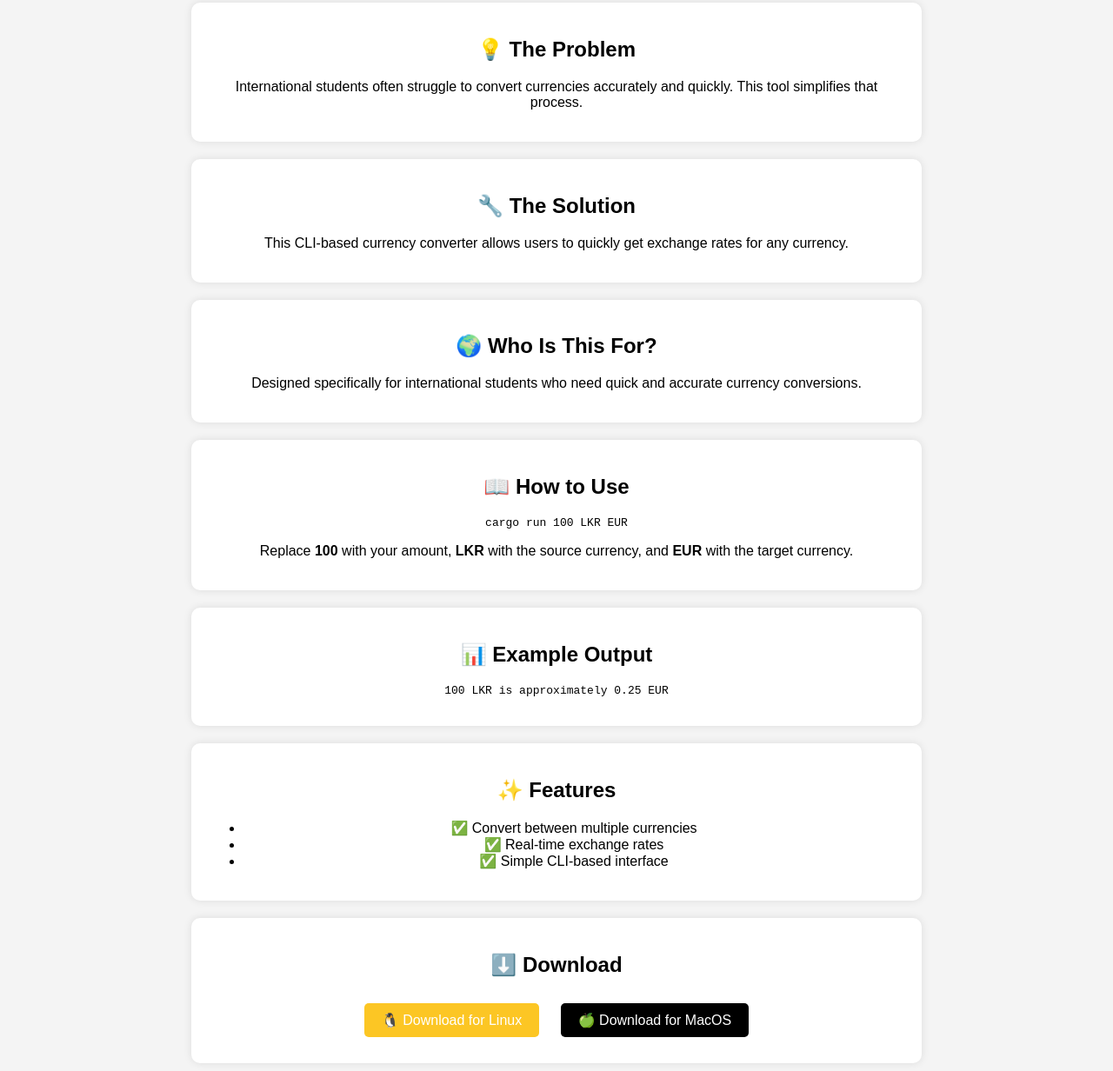
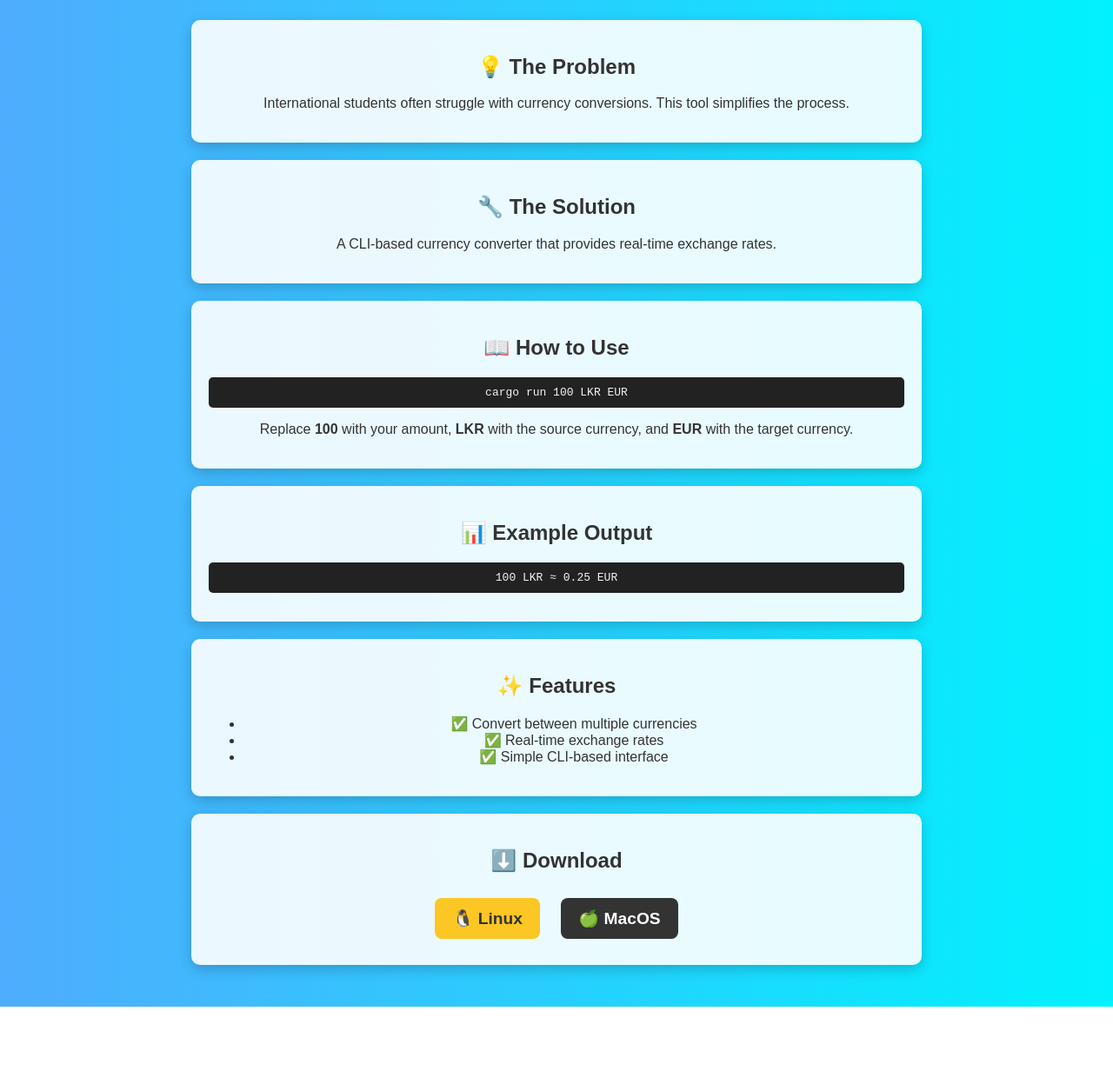
Before and after one commit to ravindu47/currency_converter, a plain HTML site: page index.html in a window 1280 px wide. Shown: the part 106-1338 px from the top of the page at 87% size. After the commit the page ends 1264 px from the top, so only its background shows below. Drawn offline with Linux system fonts and the light colour scheme.

Commit message:
Update index.html

```diff
--- a/index.html
+++ b/index.html
@@ -6,33 +6,49 @@
     <title>Currency Converter - University Project</title>
     <style>
         body {
-            font-family: Arial, sans-serif;
-            background-color: #f4f4f4;
+            font-family: 'Poppins', sans-serif;
+            background: linear-gradient(to right, #4facfe, #00f2fe);
             text-align: center;
             padding: 20px;
+            color: #fff;
         }
         h1 {
-            color: #333;
+            font-size: 2.5rem;
+            font-weight: bold;
         }
         .section {
-            background: #ffffff;
+            background: rgba(255, 255, 255, 0.9);
             padding: 20px;
             margin: 20px auto;
             border-radius: 10px;
             max-width: 800px;
-            box-shadow: 0 0 10px rgba(0, 0, 0, 0.1);
+            box-shadow: 0 5px 15px rgba(0, 0, 0, 0.2);
+            color: #333;
         }
         .download-buttons a {
             display: inline-block;
-            padding: 10px 20px;
+            padding: 12px 20px;
             margin: 10px;
+            font-size: 1.2rem;
+            font-weight: bold;
             text-decoration: none;
-            color: #fff;
+            border-radius: 8px;
+            transition: 0.3s;
+        }
+        .windows { background: #0078D7; color: #fff; }
+        .linux { background: #FCC624; color: #333; }
+        .macos { background: #333; color: #fff; }
+        .download-buttons a:hover {
+            transform: scale(1.1);
+            box-shadow: 0 4px 10px rgba(0, 0, 0, 0.2);
+        }
+        pre {
+            background: #222;
+            color: #f4f4f4;
+            padding: 10px;
             border-radius: 5px;
+            overflow-x: auto;
         }
-        .windows { background: #0078D7; }
-        .linux { background: #FCC624; color: #000; }
-        .macos { background: #000; color: #fff; }
     </style>
 </head>
 <body>
@@ -40,17 +56,12 @@
 
     <div class="section">
         <h2>💡 The Problem</h2>
-        <p>International students often struggle to convert currencies accurately and quickly. This tool simplifies that process.</p>
+        <p>International students often struggle with currency conversions. This tool simplifies the process.</p>
     </div>
 
     <div class="section">
         <h2>🔧 The Solution</h2>
-        <p>This CLI-based currency converter allows users to quickly get exchange rates for any currency.</p>
-    </div>
-
-    <div class="section">
-        <h2>🌍 Who Is This For?</h2>
-        <p>Designed specifically for international students who need quick and accurate currency conversions.</p>
+        <p>A CLI-based currency converter that provides real-time exchange rates.</p>
     </div>
 
     <div class="section">
@@ -61,7 +72,7 @@
 
     <div class="section">
         <h2>📊 Example Output</h2>
-        <pre>100 LKR is approximately 0.25 EUR</pre>
+        <pre>100 LKR ≈ 0.25 EUR</pre>
     </div>
 
     <div class="section">
@@ -76,8 +87,8 @@
     <div class="section">
         <h2>⬇️ Download</h2>
         <div class="download-buttons">
-            <a href="https://github.com/ravindu47/currency_converter/releases/download/v1.0.0/currency_converter-linux.tar.gz" class="linux">🐧 Download for Linux</a>
-            <a href="https://github.com/ravindu47/currency_converter/releases/download/v1.0.0/currency_converter-macos.tar.gz" class="macos">🍏 Download for MacOS</a>
+            <a href="https://github.com/ravindu47/currency_converter/releases/download/v1.0.0/currency_converter-linux.tar.gz" class="linux">🐧 Linux</a>
+            <a href="https://github.com/ravindu47/currency_converter/releases/download/v1.0.0/currency_converter-macos.tar.gz" class="macos">🍏 MacOS</a>
         </div>
     </div>
 </body>
```
